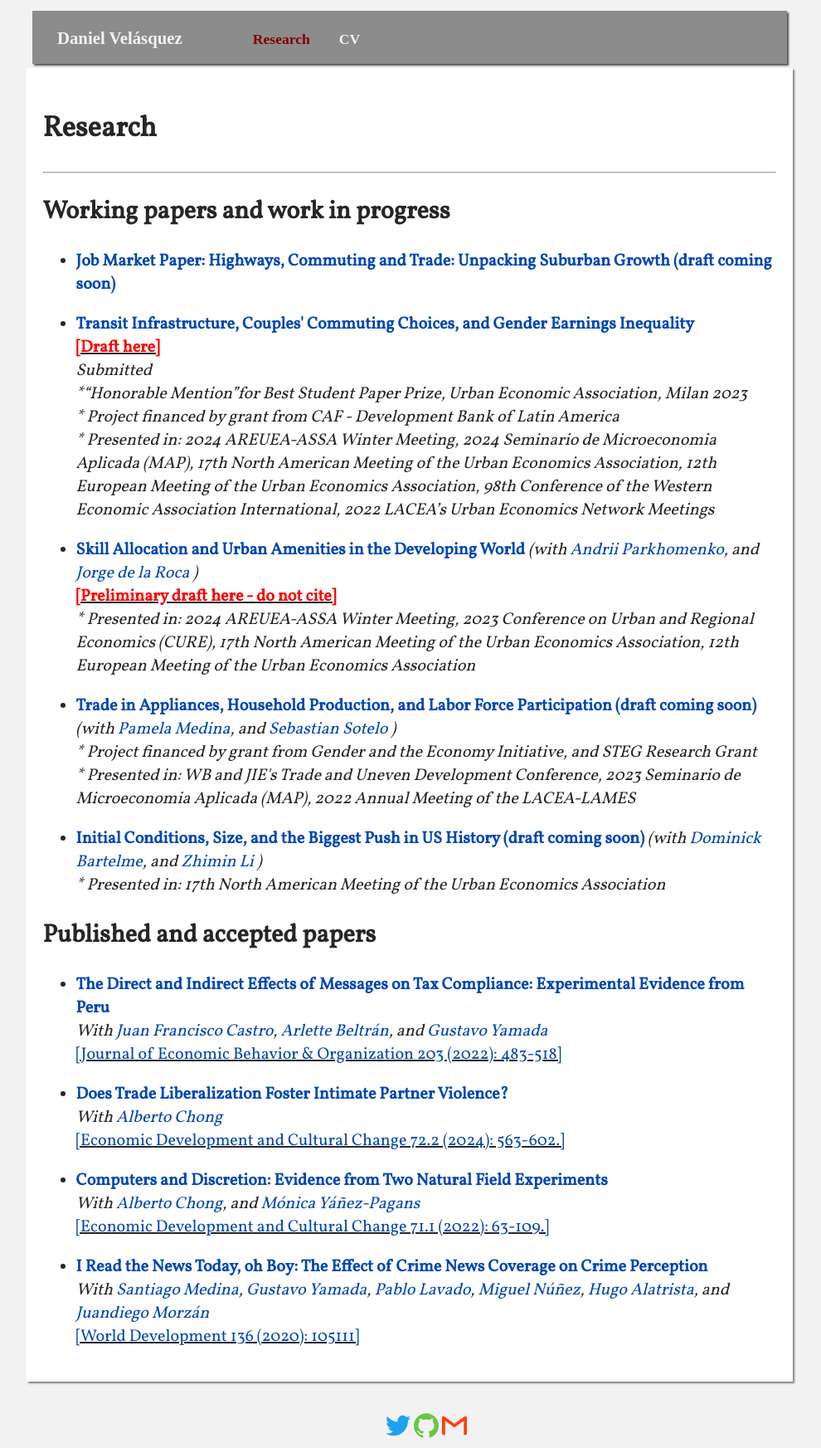
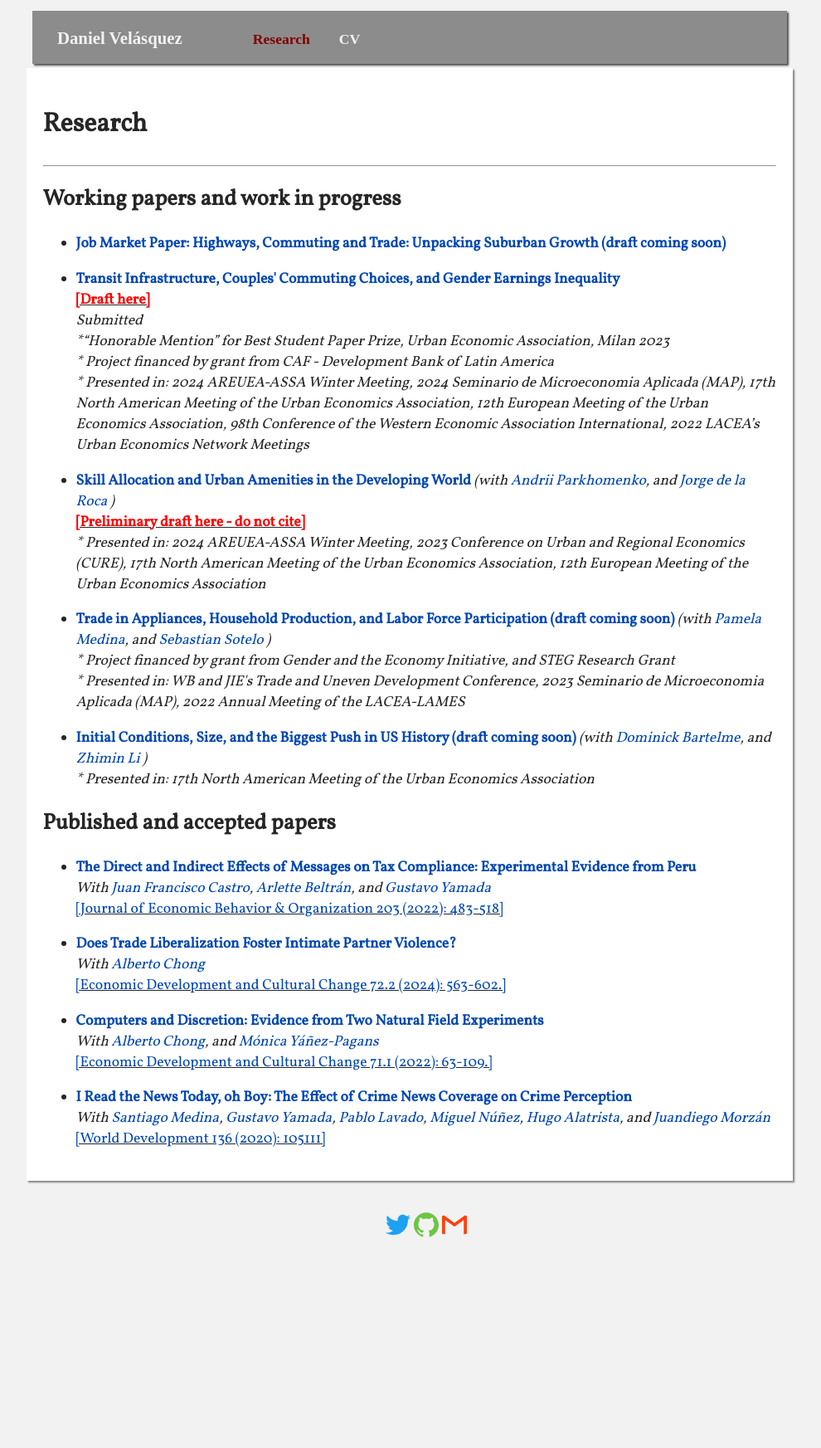
Before and after one commit to dvelasquezc/dvelasquezc.github.io, a Jekyll site: the page built from _pages/research.md, in a window 1280 px wide. Shown: the whole page at 83% size, without its empty margins (146-1136 px from the left). Built offline with Jekyll 4.4.1, drawn with Linux system fonts in a browser that asks for light colours; some web fonts are replaced; after the commit the page ends 1503 px from its top, so only the background shows below that.

Commit message:
update size css

```diff
--- a/_pages/research.md
+++ b/_pages/research.md
@@ -74,7 +74,7 @@ show: "yes"
 				<i>Submitted</i>
 			</div>
 			<div class = "conferences">
-				<i>&#42;“Honorable Mention”for Best Student Paper Prize, Urban Economic Association, Milan 2023</i>
+				<i>&#42;“Honorable Mention” for Best Student Paper Prize, Urban Economic Association, Milan 2023</i>
 			</div>
 			{% endif %}
 
--- a/assets/css/main.css
+++ b/assets/css/main.css
@@ -26,7 +26,7 @@
 }
 
 label {
-	font-size: 30px;
+	font-size: 35px;
 	cursor: pointer;
 	display: none;
 }
@@ -148,7 +148,7 @@ label {
 
 .page-header {
 	font-family: 'Vollkorn', serif;
-	font-size: 1.15em
+	font-size: 1.20em
 }
 
 .webcontent {
@@ -160,7 +160,7 @@ label {
 	box-shadow: 2px 2px 2px grey;
 	color: #262626;
 	font-family: 'Vollkorn', serif;
-	font-size: 1.25em
+	font-size: 1.10em
 }
 
 .webcontent a {
```
